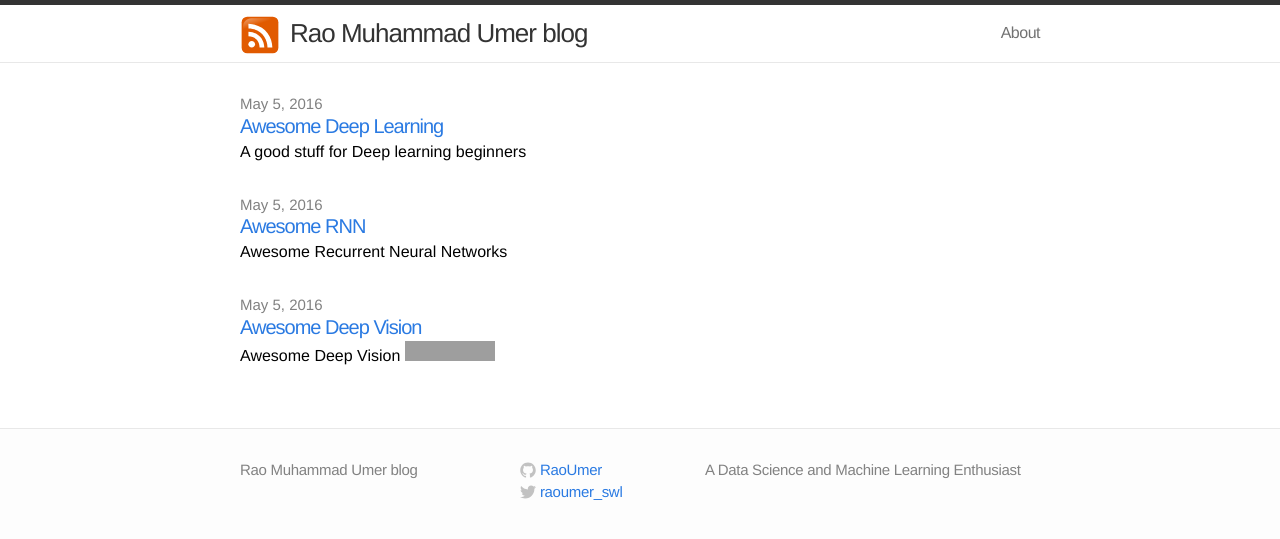
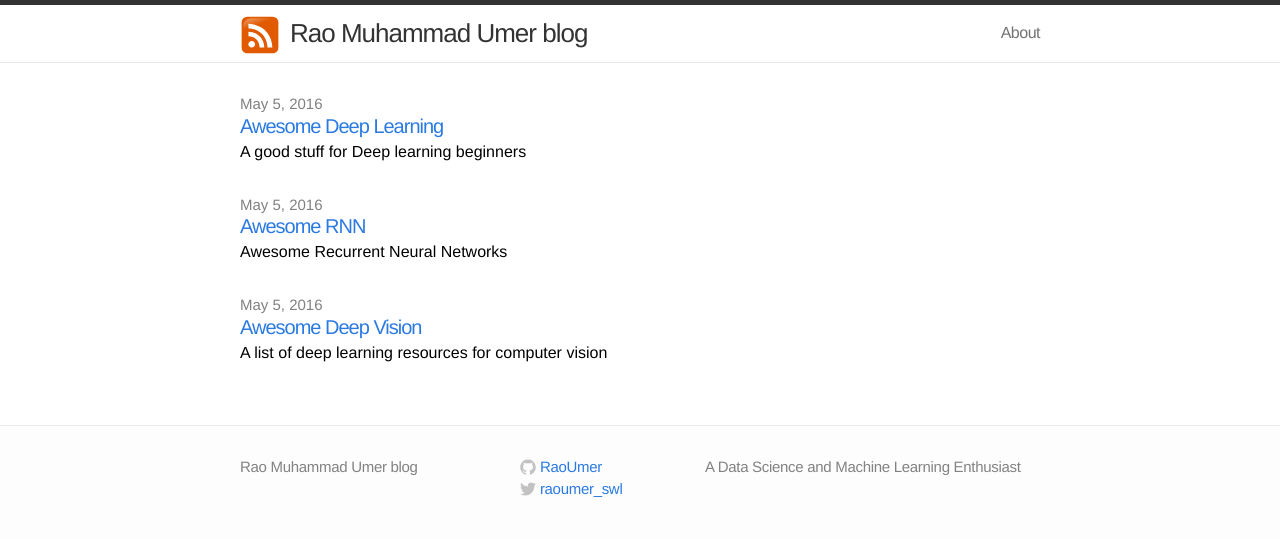
Before and after one commit to RaoUmer/raoumer.github.io, a Jekyll site: the page built from indexblog.html, in a window 1280 px wide. Shown: the top 539 px of the page. Built offline with Jekyll 4.4.1, drawn with Linux system fonts in a browser that asks for light colours; grey boxes are pictures that could not be loaded.

Commit message:
Update 2016-05-05-awesome-deep-vision.md

```diff
--- a/_posts/2016-05-05-awesome-deep-vision.md
+++ b/_posts/2016-05-05-awesome-deep-vision.md
@@ -1,3 +1,11 @@
+---
+layout: post
+comments: true
+title:  "Awesome Deep Vision"
+excerpt: "A list of deep learning resources for computer vision"
+date:   2016-05-05
+---
+
 # Awesome Deep Vision [![Awesome](https://cdn.rawgit.com/sindresorhus/awesome/d7305f38d29fed78fa85652e3a63e154dd8e8829/media/badge.svg)](https://github.com/sindresorhus/awesome)
 
 A curated list of deep learning resources for computer vision, inspired by [awesome-php](https://github.com/ziadoz/awesome-php) and [awesome-computer-vision](https://github.com/jbhuang0604/awesome-computer-vision).
```
